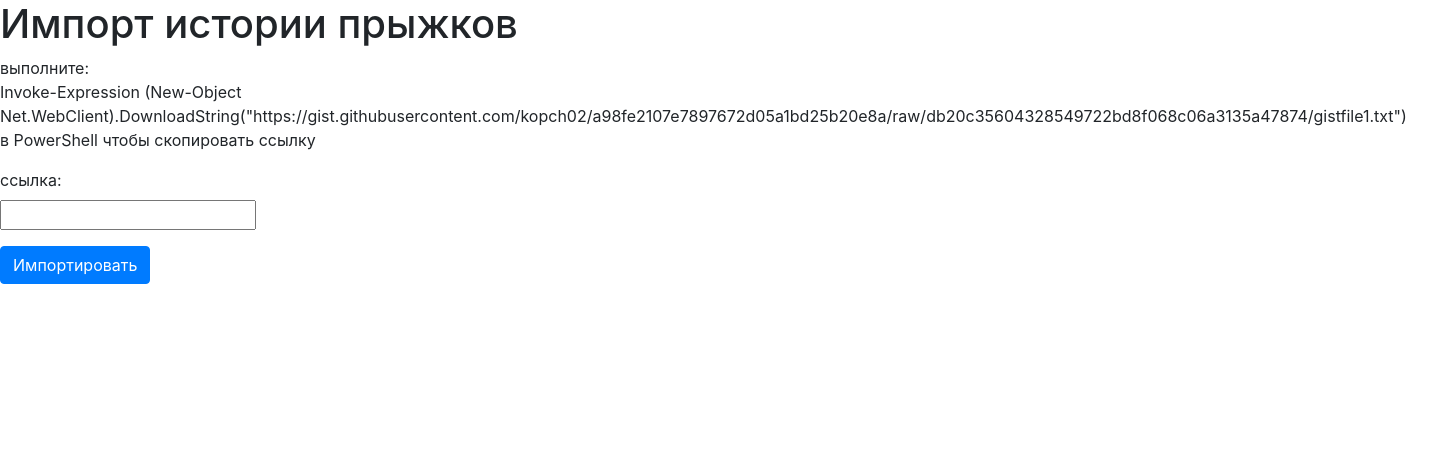
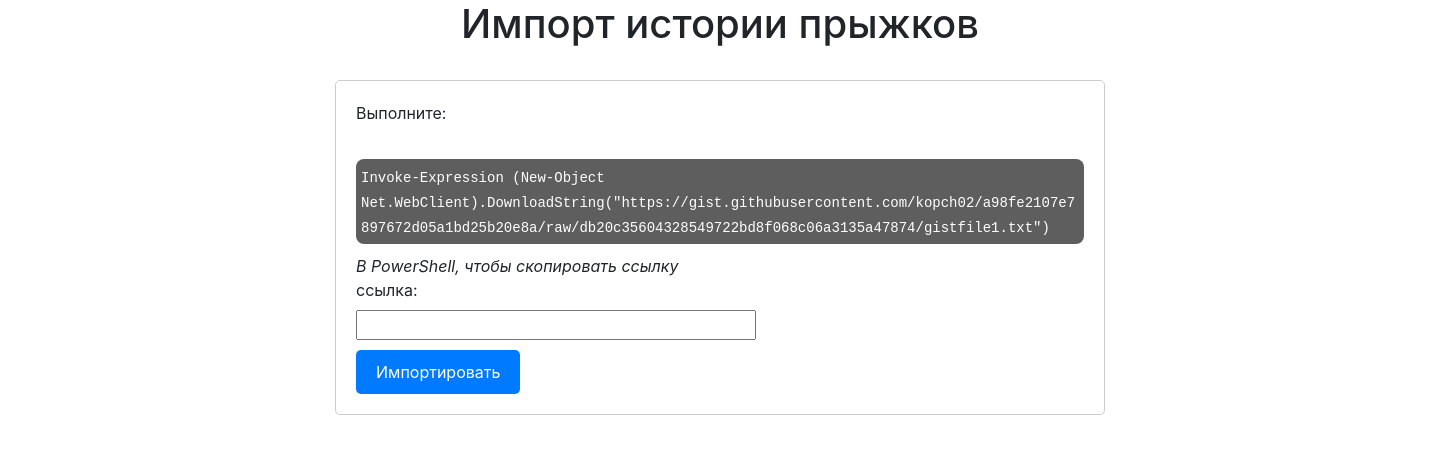
Before and after one commit to kopch02/mega_honkai, a Flask app: template templates/import.html in a window 1440 px wide. Shown: the top 454 px of the page. Run offline with Flask 3, Linux system fonts and the light colour scheme; the template is opened without the code that fills it: values that come from a table or form of the project are taken from there, others are empty; some libraries are stand-ins or nearby versions.

Commit message:
css import

```diff
--- /dev/null
+++ b/static/css/import.css
@@ -0,0 +1,67 @@
+
+.title {
+  text-align: center;
+  margin-bottom: 2rem;
+}
+/* Общие стили для страницы */
+
+.container {
+  max-width: 800px;
+  margin: 0 auto;
+}
+
+/* Стили для формы */
+
+.form {
+  border: 1px solid #ccc;
+  padding: 20px;
+  border-radius: 5px;
+}
+
+.form__label {
+  display: block;
+  margin-bottom: 10px;
+}
+
+.input-wrapper {
+  margin-bottom: 10px;
+
+}
+
+/* Стили для команды */
+
+.command-wrapper {
+  background-color: #5e5e5e;
+  border-radius: 8px;
+  padding: 5px;
+  margin-bottom: 10px;
+}
+
+.command {
+  font-family: monospace;
+  color: rgb(255, 255, 255);
+}
+
+/* Стили для подсказки */
+
+.tip {
+  font-style: italic;
+  margin-top: 10px;
+  margin-bottom: 0;
+}
+
+/* Стили для кнопки */
+
+.btn {
+  border-radius: 5px;
+  padding: 10px 20px;
+  font-size: 16px;
+  background-color: #007bff;
+  color: #fff;
+  border: none;
+}
+
+.btn:hover {
+  background-color: #0069d9;
+  cursor: pointer;
+}
--- a/templates/import.html
+++ b/templates/import.html
@@ -1,18 +1,25 @@
 {% extends "base.html" %}
 
 {% block side_content %}
-    <h1>Импорт истории прыжков</h1>
-    <form action="" method="post" novalidate>
-        {{ form.hidden_tag() }}
-        <p>
-            выполните: <br>
-            Invoke-Expression (New-Object Net.WebClient).DownloadString("https://gist.githubusercontent.com/kopch02/a98fe2107e7897672d05a1bd25b20e8a/raw/db20c35604328549722bd8f068c06a3135a47874/gistfile1.txt")<br>
-            в PowerShell чтобы скопировать ссылку
-        </p>
-        <p>
-            {{form.url_history.label}}<br>
-            {{form.url_history}}<br>
-        </p>
-        <p>{{ form.submit(type="submit", class="btn btn-primary") }}</p>
-    </form>
+    <link rel="stylesheet" href="{{ url_for('static', filename='css/import.css')}}" type="text/css">
+
+    <h1 class="title">Импорт истории прыжков</h1>
+    <div class="container">
+        <form action="" method="post" novalidate>
+          {{ form.hidden_tag() }}
+          <div class="form">
+            <label class="form__label" for="url_history_input">Выполните:</label><br>
+            <div class="command-wrapper">
+              <code class="command">Invoke-Expression (New-Object Net.WebClient).DownloadString("https://gist.githubusercontent.com/kopch02/a98fe2107e7897672d05a1bd25b20e8a/raw/db20c35604328549722bd8f068c06a3135a47874/gistfile1.txt")</code>
+            </div>
+            <div class="tip">В PowerShell, чтобы скопировать ссылку</div>
+            <div class="input-wrapper">
+              {{form.url_history.label}}<br>
+              {{form.url_history(style="width: 400px")}}<br>
+            </div>
+            {{ form.submit(type="submit", class="btn btn-primary") }}
+          </div>
+
+        </form>
+      </div>
 {% endblock %}
```
